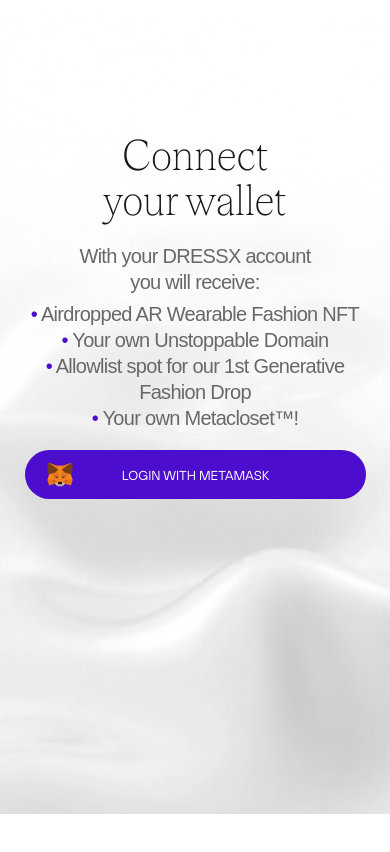
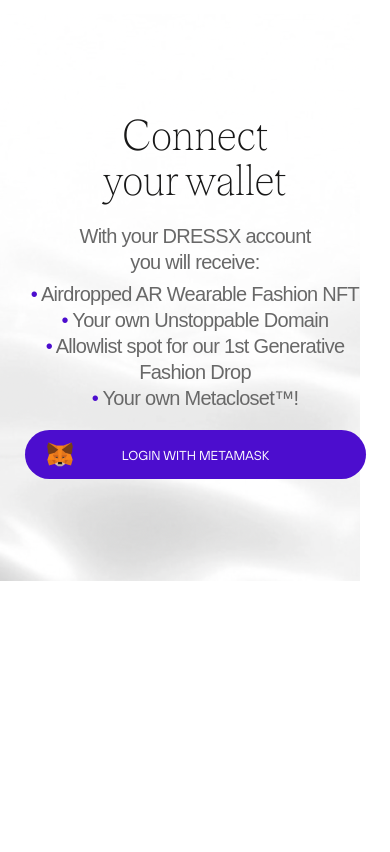
Before and after one commit to glushach/dressw, a plain HTML site: page pages/login.html in a window 390 px wide. Shown: the part 48-900 px from the top of the page. Drawn offline with Linux system fonts and the light colour scheme; files whose address does not match are found by name.

Commit message:
fix style for page login

```diff
--- a/scss/_login.scss
+++ b/scss/_login.scss
@@ -26,10 +26,15 @@
 }
 
 @media (max-width: 480px) {
+  .logo-page {
+    width: 100%;
+    min-height: 567px;
+    background: url("../assets/login-bg-mob.png") no-repeat;
+  }
   .connect {
     width: 340px;
     margin: 0 auto;
-    padding-top: 119px;
+    padding-top: 99px;
     &__descr {
       padding: 0 38px;
     }
```
Also changed, not shown: css/style.css, 1 other file.
